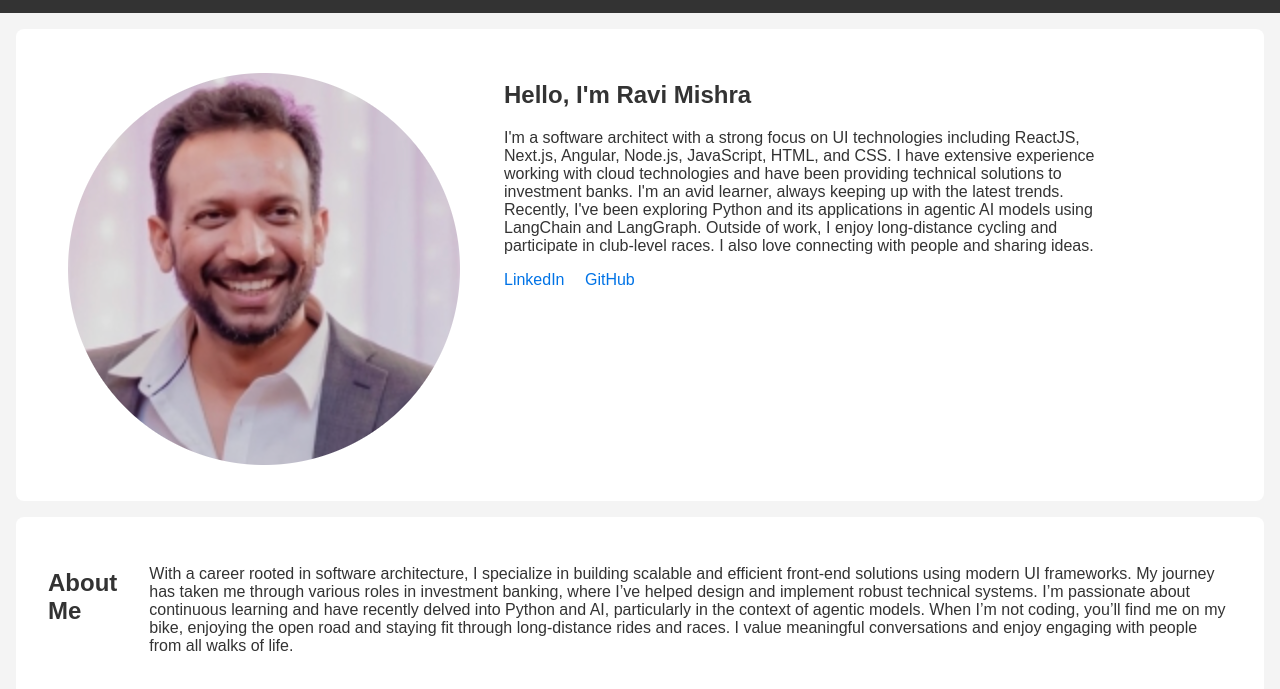
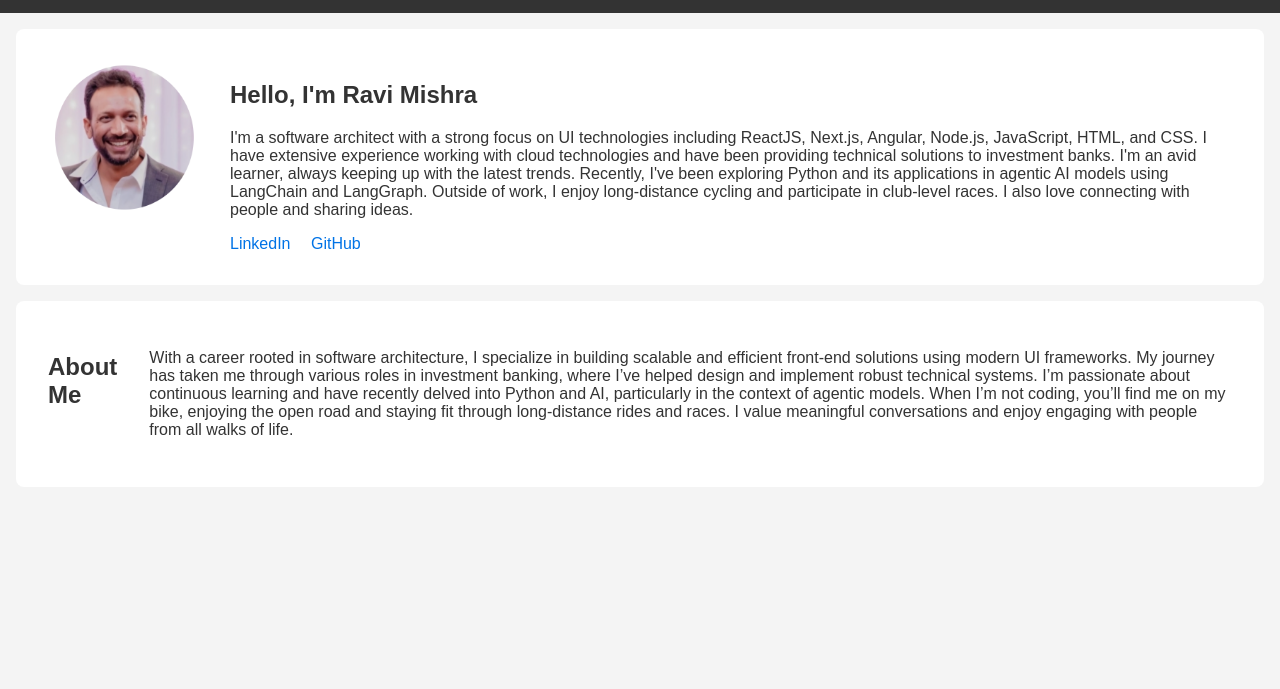
Before and after one commit to achieveravi/achieveravi, a plain HTML site: page index.html in a window 1280 px wide. Shown: the part 69-758 px from the top of the page. Drawn offline with Linux system fonts and the light colour scheme.

Commit message:
fixing image size

```diff
--- a/index.html
+++ b/index.html
@@ -18,8 +18,8 @@
 
     <section id="home" class="section">
         <div class="container">
-            <img src="./images/me.png" alt="Ravi Mishra" />
-            <div class="intro">
+            <img src="./images/me.png" alt="Ravi Mishra" class="profile" />
+            <div>
                 <h1>Hello, I'm Ravi Mishra</h1>
                 <p>
                     I'm a software architect with a strong focus on UI technologies including ReactJS, Next.js, Angular, Node.js, JavaScript, HTML, and CSS.
--- a/styles.css
+++ b/styles.css
@@ -54,12 +54,14 @@ nav ul li a {
     border-radius: 50%;
 }
 
-.intro {
-    max-width: 600px;
-}
 
 .social-links a {
     margin-right: 1em;
     text-decoration: none;
     color: #0073e6;
 }
+
+.profile {
+    height: 150px;
+    width: 150px;
+}
```
